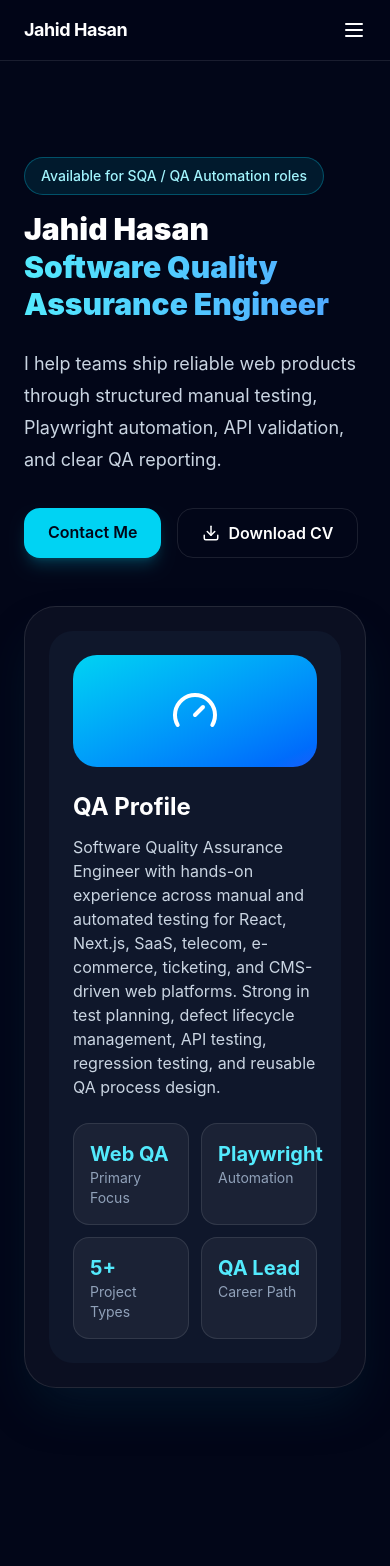
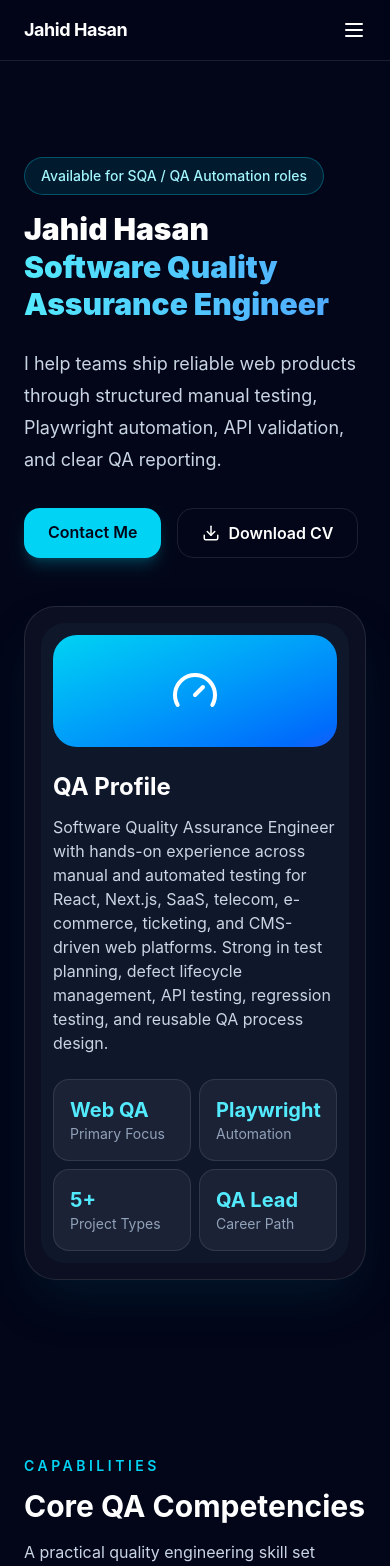
Before and after one commit to neon-jahid/qa-portfolio, a React (Vite) app: page / in a window 390 px wide. Shown: the top 1566 px of the page. Built offline with nearby package versions, Linux system fonts and the light colour scheme.

Commit message:
Hero section padding optimized

```diff
--- a/src/components/common/StatGrid.jsx
+++ b/src/components/common/StatGrid.jsx
@@ -1,12 +1,14 @@
 export default function StatGrid({ stats }) {
-  return (
-    <div className="grid grid-cols-2 gap-3">
-      {stats.map((item) => (
-        <div key={item.label} className="rounded-2xl border border-white/10 bg-white/5 p-4">
-          <p className="text-xl font-bold text-cyan-300">{item.value}</p>
-          <p className="text-sm text-slate-400">{item.label}</p>
+    return (
+        <div className='grid grid-cols-2 gap-2'>
+            {stats.map((item) => (
+                <div
+                    key={item.label}
+                    className='rounded-2xl border border-white/10 bg-white/5 p-4'>
+                    <p className='text-xl font-bold text-cyan-300'>{item.value}</p>
+                    <p className='text-sm text-slate-400'>{item.label}</p>
+                </div>
+            ))}
         </div>
-      ))}
-    </div>
-  );
+    );
 }
--- a/src/components/sections/HeroSection.jsx
+++ b/src/components/sections/HeroSection.jsx
@@ -4,7 +4,6 @@ import StatGrid from '../common/StatGrid';
 import { portfolio } from '../../data/portfolioData';
 
 export default function HeroSection() {
-
     return (
         <section
             id='home'
@@ -32,8 +31,8 @@ export default function HeroSection() {
                     </div>
                 </div>
 
-                <div className='rounded-[2rem] border border-white/10 bg-white/[0.04] p-6 shadow-2xl shadow-cyan-950/40'>
-                    <div className='rounded-[1.5rem] bg-slate-900 p-6'>
+                <div className='rounded-[2rem] border border-white/10 bg-white/[0.04] p-4 md:p-6 shadow-2xl shadow-cyan-950/40'>
+                    <div className='rounded-[1.5rem] bg-slate-900 p-3 md:p-6'>
                         <div className='mb-6 flex h-28 items-center justify-center rounded-3xl bg-gradient-to-br from-cyan-400 to-blue-600'>
                             <Gauge
                                 size={48}
```
